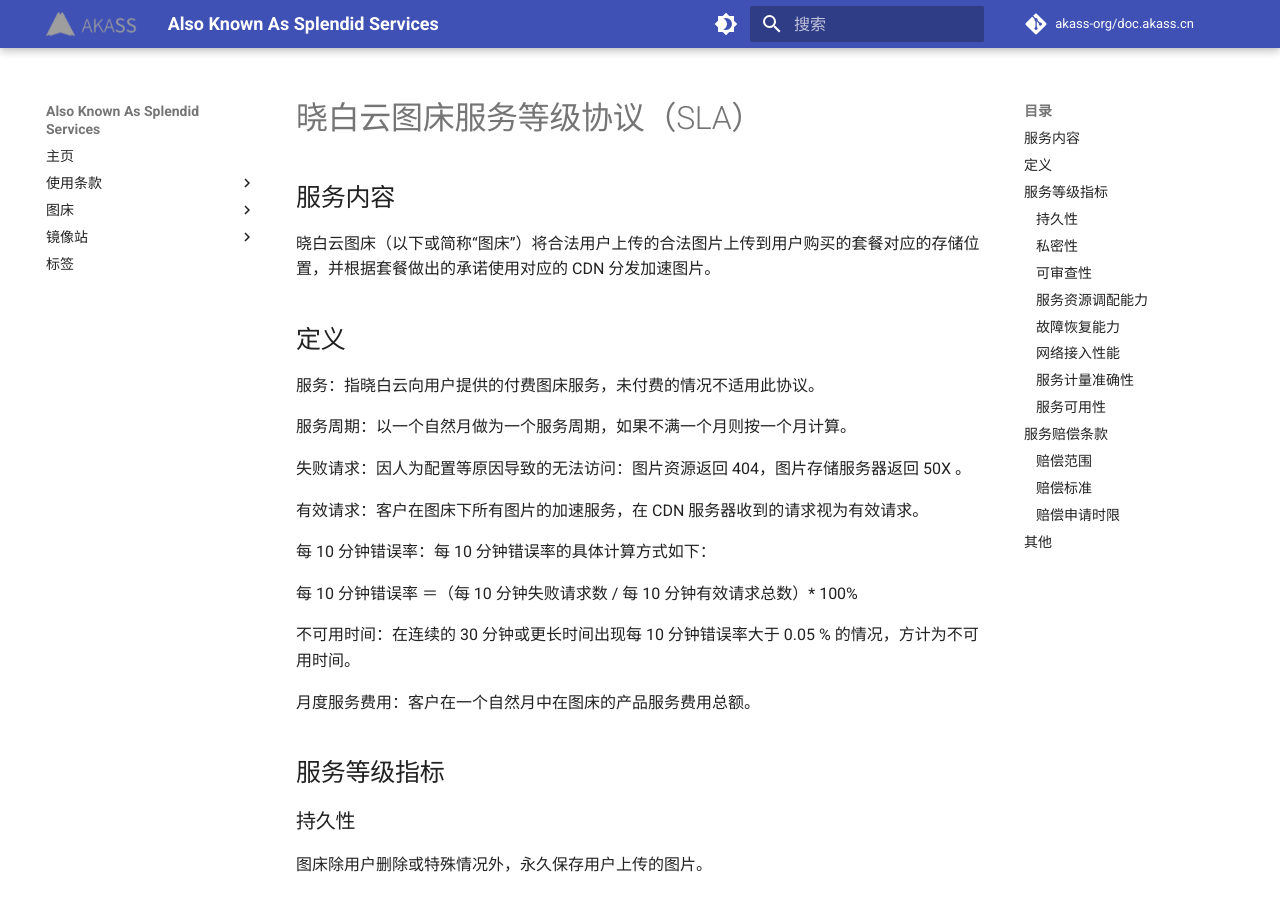
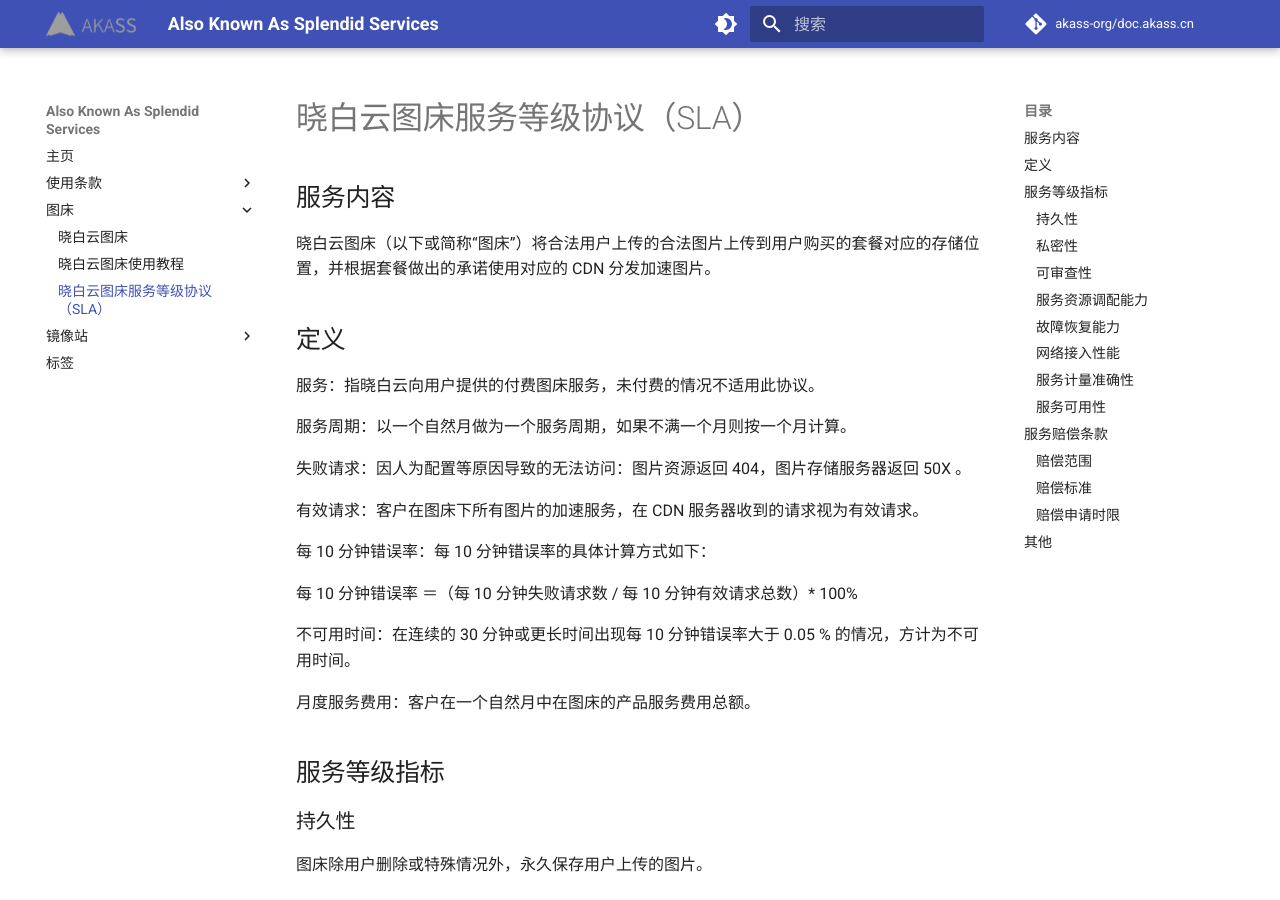
Before and after one commit to akass-org/doc.akass.cn, an MkDocs documentation site: the page built from docs/agreement/imghost-sla.md, in a window 1280 px wide and 900 px high. Built offline with MkDocs 1.6.1 and Material for MkDocs 9.7.7, drawn with Linux system fonts in a browser that asks for light colours; comment, search, counter and statistics services are not loaded.

Commit message:
Add imghost SLA to nav

```diff
--- a/mkdocs.yml
+++ b/mkdocs.yml
@@ -69,6 +69,7 @@
 - 图床:
   - service/imagehost/imghost.md
   - service/imagehost/imghost-tutorial.md
+  - agreement/imghost-sla.md
 
 - 镜像站:
   - service/mirror/cdnjs.md
```
